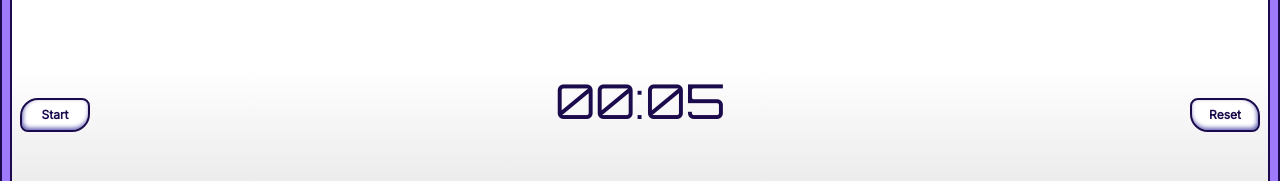
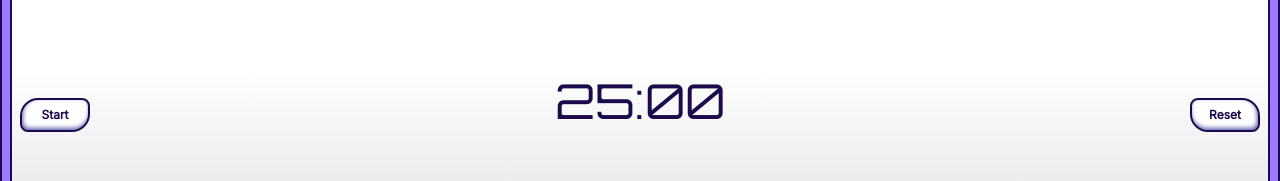
Before and after one commit to uzzielkyle/promodoro, a React (Vite) app: page / in a window 1280 px wide. Shown: the part 341-522 px from the top of the page. Built offline with nearby package versions, Linux system fonts and the light colour scheme.

Commit message:
fix: correct time variables values

```diff
--- a/src/providers/pomodoro-provider.tsx
+++ b/src/providers/pomodoro-provider.tsx
@@ -22,12 +22,9 @@ const PomodoroContext = createContext<PomodoroContextType | undefined>(
   undefined
 );
 
-// const POMODORO_TIME = 25 * 60;
-const POMODORO_TIME = 5;
-// const SHORT_BREAK_TIME = 5 * 60;
-const SHORT_BREAK_TIME = 5;
-// const LONG_BREAK_TIME = 15 * 60;
-const LONG_BREAK_TIME = 5;
+const POMODORO_TIME = 25 * 60;
+const SHORT_BREAK_TIME = 5 * 60;
+const LONG_BREAK_TIME = 15 * 60;
 const INTERVAL = 4;
 
 export function PomodoroProvider({ children }: { children: React.ReactNode }) {
```
